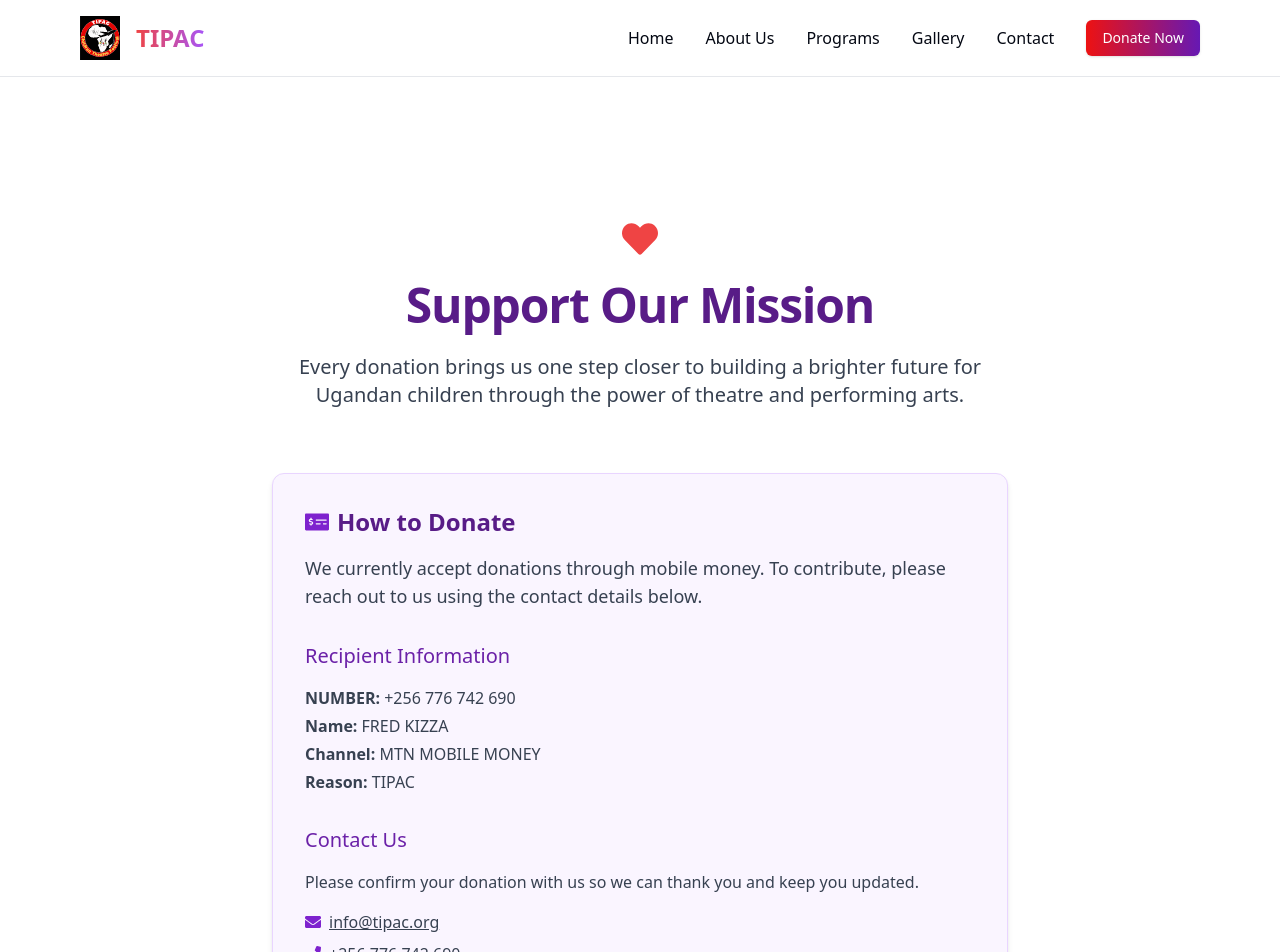
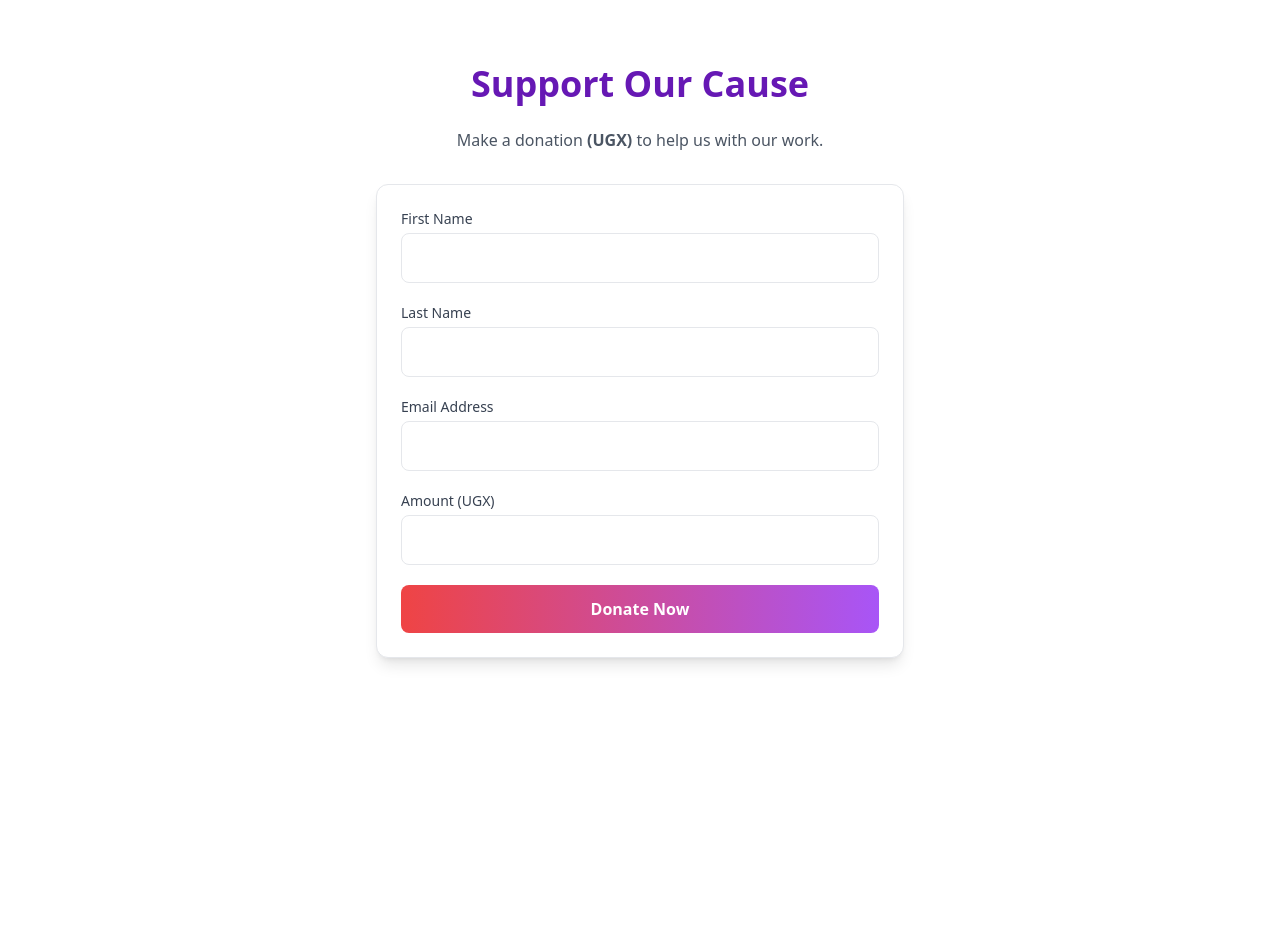
Before and after one commit to Xebarter/tipac, a Next.js app: page /donation in a window 1280 px wide. Shown: the top 952 px of the page. After the commit the page ends 800 px from the top, so only its background shows below. Built offline with nearby package versions, Linux system fonts and the light colour scheme.

Commit message:
added pesapal link to donation

```diff
--- a/src/app/about/page.tsx
+++ b/src/app/about/page.tsx
@@ -5,6 +5,7 @@ import { Navbar } from "@/components/Navbar";
 import { motion } from "framer-motion";
 import Head from "next/head";
 import { FaLightbulb, FaEye, FaHistory, FaHeart } from "react-icons/fa";
+import Link from "next/link"; // Import the Link component
 
 export default function AboutPage() {
   const sectionVariants = {
@@ -166,7 +167,7 @@ export default function AboutPage() {
               </div>
               <p className="text-lg text-gray-700 mb-6 leading-relaxed">
                 Your support can make a real difference in the lives of Ugandan
-                children. To donate, please contact our team directly via email.
+                children. To donate, please use the link below.
               </p>
               <div className="flex justify-center gap-4">
                 <a
@@ -176,13 +177,15 @@ export default function AboutPage() {
                 >
                   info@tipac.org
                 </a>
-                <a
-                  href="/donation"
+                <Link
+                  href="https://store.pesapal.com/tipac"
                   className="inline-block bg-gradient-to-r from-red-500 to-purple-600 text-white px-8 py-3 rounded-md font-semibold hover:from-red-600 hover:to-purple-700 transition duration-300 shadow-md"
-                  aria-label="Donate to TIPAC"
+                  aria-label="Donate to TIPAC via Pesapal"
+                  target="_blank"
+                  rel="noopener noreferrer"
                 >
                   Donate Now
-                </a>
+                </Link>
               </div>
             </motion.div>
           </div>
--- a/src/app/donation/page.tsx
+++ b/src/app/donation/page.tsx
@@ -1,116 +1,127 @@
-"use client";
+'use client';
 
-import { Navbar } from "@/components/Navbar";
-import { Footer } from "@/components/Footer";
-import { motion } from "framer-motion";
-import Head from "next/head";
-import { FaEnvelope, FaPhone, FaMoneyCheckAlt, FaHeart } from "react-icons/fa";
+import { useState } from 'react';
 
 export default function DonationPage() {
-  const sectionVariants = {
-    hidden: { opacity: 0, y: 20 },
-    visible: { opacity: 1, y: 0, transition: { duration: 0.6, ease: "easeInOut" } },
+  const [formData, setFormData] = useState({
+    firstName: '',
+    lastName: '',
+    email: '',
+    amount: '',
+  });
+  const [loading, setLoading] = useState(false);
+  const [error, setError] = useState('');
+
+  const handleChange = (e: React.ChangeEvent<HTMLInputElement>) => {
+    setFormData({ ...formData, [e.target.name]: e.target.value });
+  };
+
+  const handleSubmit = async (e: React.FormEvent) => {
+    e.preventDefault();
+    setLoading(true);
+    setError('');
+
+    try {
+      const response = await fetch('/api/pesapal', {
+        method: 'POST',
+        headers: { 'Content-Type': 'application/json' },
+        body: JSON.stringify(formData),
+      });
+
+      const data = await response.json();
+
+      if (data?.url) {
+        window.location.href = data.url; // Redirect to PesaPal hosted payment page
+      } else {
+        setError('Failed to initiate donation. Please try again.');
+        setLoading(false);
+      }
+    } catch (err) {
+      console.error(err);
+      setError('Something went wrong. Please try again.');
+      setLoading(false);
+    }
   };
 
   return (
-    <>
-      <Head>
-        <title>Donate to TIPAC | Support Ugandan Children Through Theatre</title>
-        <meta
-          name="description"
-          content="Support TIPAC and empower Ugandan children through theatre. Learn how to donate and contribute to our mission."
-        />
-        <meta name="keywords" content="TIPAC, donate, support, Uganda, children, theatre, charity" />
-        <meta name="viewport" content="width=device-width, initial-scale=1.0" />
-      </Head>
-      <main className="min-h-screen flex flex-col bg-gray-50">
-        <Navbar />
-        <section className="w-full py-28 md:py-36 px-6 lg:px-10 xl:px-16 bg-white">
-          <div className="container max-w-4xl mx-auto text-center space-y-16">
-            <motion.div
-              variants={sectionVariants}
-              initial="hidden"
-              animate="visible"
-              className="space-y-6"
-            >
-              <FaHeart className="text-4xl text-red-500 mx-auto" />
-              <h1 className="text-4xl md:text-5xl font-extrabold text-purple-900 tracking-tight">
-                Support Our Mission
-              </h1>
-              <p className="text-lg md:text-xl text-gray-700 leading-relaxed">
-                Every donation brings us one step closer to building a brighter future
-                for Ugandan children through the power of theatre and performing arts.
-              </p>
-            </motion.div>
+    <section className="max-w-xl mx-auto py-16 px-6">
+      <h1 className="text-4xl font-bold text-center mb-6 text-primary">
+        Support Our Cause
+      </h1>
+      <p className="text-center text-gray-600 mb-8">
+        Make a donation <strong> (UGX)</strong> to help us with our work.
+      </p>
 
-            <motion.div
-              variants={sectionVariants}
-              initial="hidden"
-              animate="visible"
-              transition={{ delay: 0.2 }}
-              className="bg-purple-50 border border-purple-200 rounded-xl p-8 shadow-md space-y-8 text-left"
-            >
-              <div className="space-y-4">
-                <h2 className="text-2xl font-semibold text-purple-900 flex items-center gap-2">
-                  <FaMoneyCheckAlt className="text-purple-700" /> How to Donate
-                </h2>
-                <p className="text-gray-700 text-lg">
-                  We currently accept donations through
-                  mobile money. To contribute, please reach out to us using the
-                  contact details below.
-                </p>
-              </div>
+      <form onSubmit={handleSubmit} className="space-y-5 bg-white shadow-lg p-6 rounded-xl border">
+        <div>
+          <label className="block text-sm font-medium text-gray-700 mb-1">
+            First Name
+          </label>
+          <input
+            type="text"
+            name="firstName"
+            required
+            value={formData.firstName}
+            onChange={handleChange}
+            className="w-full p-3 border rounded-lg focus:outline-none focus:ring focus:ring-primary/50"
+          />
+        </div>
 
-              <div className="space-y-4">
-                <h3 className="text-xl font-medium text-purple-800">Recipient Information</h3>
-                <ul className="text-gray-700 text-base space-y-1">
-                <li><strong>NUMBER:</strong> +256 776 742 690</li>
-                  <li><strong>Name:</strong> FRED KIZZA</li>
-                  <li><strong>Channel:</strong> MTN MOBILE MONEY</li>
-                  <li><strong>Reason:</strong> TIPAC</li>
-                </ul>
-              </div>
+        <div>
+          <label className="block text-sm font-medium text-gray-700 mb-1">
+            Last Name
+          </label>
+          <input
+            type="text"
+            name="lastName"
+            required
+            value={formData.lastName}
+            onChange={handleChange}
+            className="w-full p-3 border rounded-lg focus:outline-none focus:ring focus:ring-primary/50"
+          />
+        </div>
 
-              <div className="space-y-4">
-                <h3 className="text-xl font-medium text-purple-800">Contact Us</h3>
-                <p className="text-gray-700">
-                  Please confirm your donation with us so we can thank you and keep you updated.
-                </p>
-                <ul className="space-y-2 text-gray-700 text-base">
-                  <li className="flex items-center gap-2">
-                    <FaEnvelope className="text-purple-700" />
-                    <a href="mailto:info@tipac.org" className="underline hover:text-purple-900">
-                      info@tipac.org
-                    </a>
-                  </li>
-                  <li className="flex items-center gap-2">
-                    <FaPhone className="text-purple-700" />
-                    <a href="tel:+256700123456" className="underline hover:text-purple-900">
-                    +256 776 742 690
-                    </a>
-                  </li>
-                </ul>
-              </div>
-            </motion.div>
+        <div>
+          <label className="block text-sm font-medium text-gray-700 mb-1">
+            Email Address
+          </label>
+          <input
+            type="email"
+            name="email"
+            required
+            value={formData.email}
+            onChange={handleChange}
+            className="w-full p-3 border rounded-lg focus:outline-none focus:ring focus:ring-primary/50"
+          />
+        </div>
 
-            <motion.div
-              variants={sectionVariants}
-              initial="hidden"
-              animate="visible"
-              transition={{ delay: 0.4 }}
-              className="text-center"
-            >
-              <p className="text-lg text-gray-700 mb-4">
-                Your generosity directly supports children's theatre education, creative workshops, and performances across Uganda.
-              </p>
-              <span className="inline-block bg-gradient-to-r from-red-500 to-purple-600 text-white px-6 py-3 rounded-md font-semibold shadow-lg">
-                Thank you for believing in our mission!
-              </span>
-            </motion.div>
-          </div>
-        </section>
-        <Footer />
-      </main>
-    </>
+        <div>
+          <label className="block text-sm font-medium text-gray-700 mb-1">
+            Amount (UGX)
+          </label>
+          <input
+            type="number"
+            name="amount"
+            required
+            min={1000}
+            value={formData.amount}
+            onChange={handleChange}
+            className="w-full p-3 border rounded-lg focus:outline-none focus:ring focus:ring-primary/50"
+          />
+        </div>
+
+        {error && (
+          <p className="text-sm text-red-600 mt-2">{error}</p>
+        )}
+
+        <button
+          type="submit"
+          disabled={loading}
+          className="w-full py-3 bg-gradient-to-r from-red-500 to-purple-500 text-white font-semibold rounded-lg hover:opacity-90 transition"
+        >
+          {loading ? 'Processing Donation...' : 'Donate Now'}
+        </button>
+      </form>
+    </section>
   );
 }
--- a/src/components/CallToAction.tsx
+++ b/src/components/CallToAction.tsx
@@ -1,5 +1,4 @@
 import { Button } from "@/components/ui/button";
-import Link from "next/link";
 
 export function CallToAction() {
   return (
@@ -13,7 +12,11 @@ export function CallToAction() {
             Your contribution helps us continue providing theatre education and
             opportunities for children across Uganda.
           </p>
-          <Link href="/donation" passHref>
+          <a
+            href="https://store.pesapal.com/tipac"
+            target="_blank"
+            rel="noopener noreferrer"
+          >
             <Button
               size="lg"
               variant="secondary"
@@ -21,7 +24,7 @@ export function CallToAction() {
             >
               Make a Donation
             </Button>
-          </Link>
+          </a>
         </div>
       </div>
     </section>
--- a/src/components/Navbar.tsx
+++ b/src/components/Navbar.tsx
@@ -80,7 +80,7 @@ export function Navbar() {
           >
             Contact
           </Link>
-          <Link href="/donation">
+          <Link href="https://store.pesapal.com/tipac" target="_blank" rel="noopener noreferrer">
             <Button className="tipac-gradient">Donate Now</Button>
           </Link>
         </div>
@@ -124,9 +124,11 @@ export function Navbar() {
               Contact
             </Link>
             <Link
-              href="/donation"
+              href="https://store.pesapal.com/tipac"
               onClick={closeMobileMenu}
               className="w-48"
+              target="_blank"
+              rel="noopener noreferrer"
             >
               <Button className="tipac-gradient w-full">Donate Now</Button>
             </Link>
```
